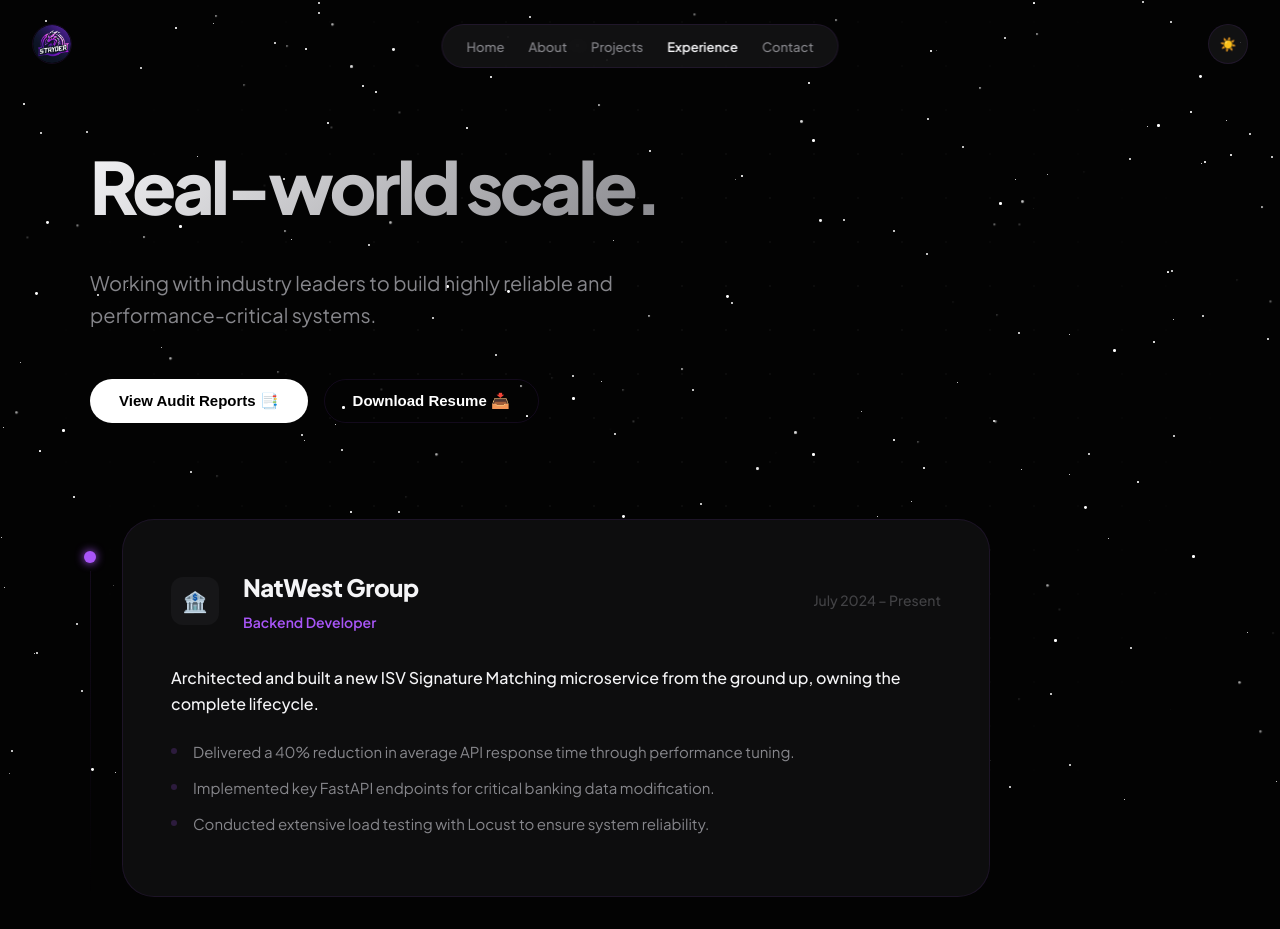
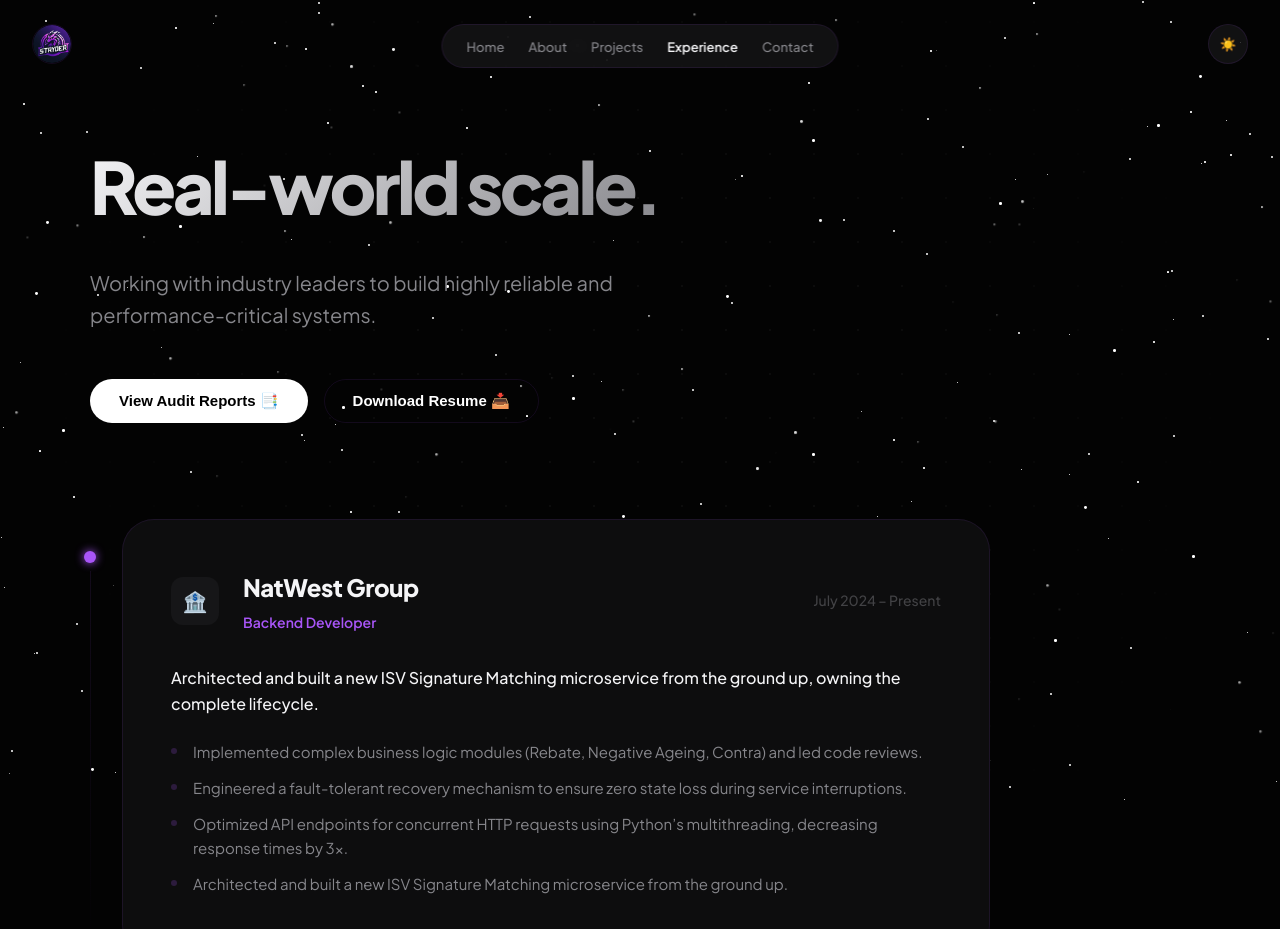
Before and after one commit to anjanayraina/anjanay-portfolio-website, a React (Vite) app: page /experience in a window 1280 px wide. Shown: the top 929 px of the page. Built offline with nearby package versions, Linux system fonts and the light colour scheme.

Commit message:
feat: experience updated

```diff
--- a/src/pages/Experience.jsx
+++ b/src/pages/Experience.jsx
@@ -9,9 +9,10 @@
     period: 'July 2024 – Present',
     details: 'Architected and built a new ISV Signature Matching microservice from the ground up, owning the complete lifecycle.',
     highlights: [
-      'Delivered a 40% reduction in average API response time through performance tuning.',
-      'Implemented key FastAPI endpoints for critical banking data modification.',
-      'Conducted extensive load testing with Locust to ensure system reliability.'
+      'Implemented complex business logic modules (Rebate, Negative Ageing, Contra) and led code reviews.',
+      'Engineered a fault-tolerant recovery mechanism to ensure zero state loss during service interruptions.',
+      'Optimized API endpoints for concurrent HTTP requests using Python’s multithreading, decreasing response times by 3x.',
+      'Architected and built a new ISV Signature Matching microservice from the ground up.'
     ],
     logo: '🏦'
   },
```
